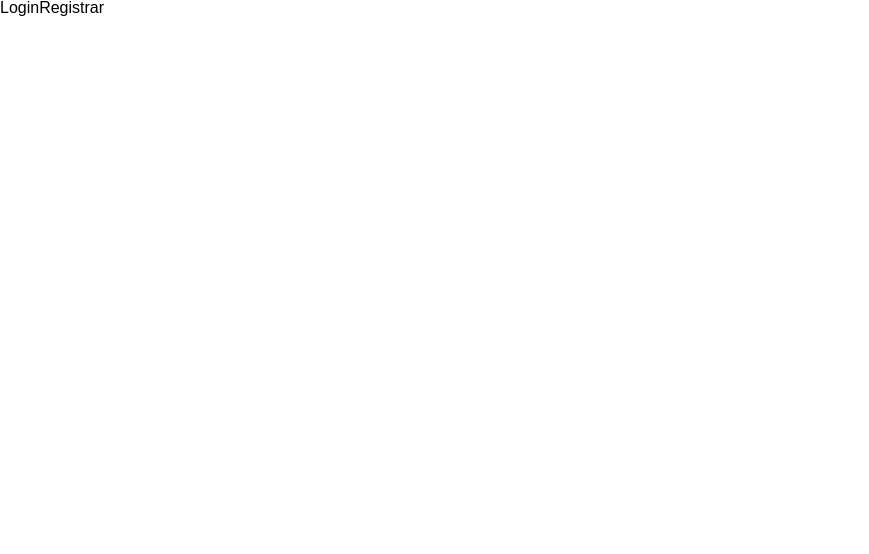
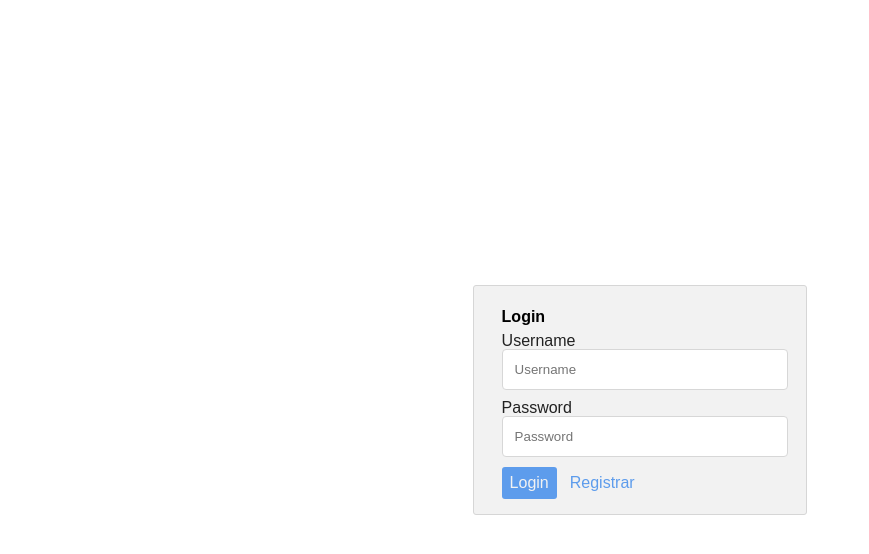
Before and after one commit to zyzmoz/myTasks, a React (Vite) app: page /login in a window 1280 px wide. Shown: the top 554 px of the page, without its empty margins (0-869 px from the left). Built offline with nearby package versions, Linux system fonts and the light colour scheme.

Commit message:
login and register form

```diff
--- a/src/Util/DateInput/DateInput.jsx
+++ b/src/Util/DateInput/DateInput.jsx
@@ -2,10 +2,10 @@ import React from 'react';
 import * as Icon from 'react-feather';
 
 
-const DateInput = ({value, event, change, placeholder = '', field}) => {
+const DateInput = ({value, event, change, placeholder = '', name}) => {
   return (
     <div className="input">
-      <input id="dte" type="date" placeholder={placeholder} onChange={e => change(field, e.target.value)} value={value}  />
+      <input id="dte" type="date" placeholder={placeholder} name={name} onChange={e => change(e)} value={value}  />
     </div>
   );
 };
--- a/src/Util/TextInput/TextInput.jsx
+++ b/src/Util/TextInput/TextInput.jsx
@@ -1,10 +1,11 @@
 import React from 'react';
 import * as Icon from 'react-feather';
 
-const TextInput = ({value, event, change, placeholder = '', field}) => {
+const TextInput = ({value, event, change, placeholder = '', label, type, name}) => {
   return (
     <div className="input">
-      <input value={value} type="text" placeholder={placeholder} onChange={e => change(field,e.target.value)} />
+      {label && <label>{label}</label>}
+      <input value={value} type={type || 'text'} name={name} placeholder={placeholder} onChange={e => change(e)} />
     </div>
   );
 };
--- a/src/assets/css/master.css
+++ b/src/assets/css/master.css
@@ -85,6 +85,11 @@ html, body {
   overflow: hidden;
 }
 
+h3 {
+  font-weight: 600;
+  line-height: 2em;
+}
+
 .master {
   width: 100%;
   height: 100%;
@@ -166,6 +171,15 @@ li {
   background-color: #4a89dc;
 }
 
+.btn.link {
+  color: #5d9cec;
+}
+
+.btn.link:hover {
+  color: #4a89dc;
+  text-decoration: underline;
+}
+
 
 .full {
   display: block;
--- a/src/components/TaskForm/TaskForm.jsx
+++ b/src/components/TaskForm/TaskForm.jsx
@@ -33,23 +33,26 @@ class TaskForm extends Component {
     }
   }
 
-  handleChange = (field, value) => {
-    this.setState({ [field]: value });
+  handleChange = (e) => {
+    console.log(e)
+    const { name, value } = e.target;
+    this.setState({ [name]: value });
   }
 
   componentDidMount(){
-    this.handleChange('id', this.props.tasks['list']?this.props.tasks.list.length:0);
+    const newTask = { target: {value:this.props.tasks['list']?this.props.tasks.list.length:0, name: 'id'}};
+    this.handleChange(newTask);
   }
 
   render() {
     return (
       <div className="form">
         <label>Task Description</label>
-        <TextInput placeholder={'Write here your task'} change={this.handleChange} field={'text'} value={this.state.text} />
+        <TextInput placeholder={'Write here your task'} change={this.handleChange} value={this.state.text} name="text"/>
         <label>Deadline</label>
-        <DateInput change={this.handleChange} field={"deadline"} value={this.state.deadline} />
+        <DateInput change={this.handleChange} name="deadline" value={this.state.deadline} />
         <label>Task Owner</label>
-        <TextInput placeholder={'Who should accomplish this task?'} change={this.handleChange} field={'owner'} value={this.state.owner} />
+        <TextInput placeholder={'Who should accomplish this task?'} change={this.handleChange} name="owner" value={this.state.owner} />
         <button onClick={() => this.props.closeModal()} className="btn medium danger">Cancel</button>
         <button onClick={() => {this.props.saveTask(this.state); this.props.closeModal() }} className="btn medium primary">Save</button>
       </div>
--- a/src/hoc/withAuthentication.jsx
+++ b/src/hoc/withAuthentication.jsx
@@ -13,7 +13,7 @@ export const withAuthentication = (Component) => {
 
     render() {
       const { authenticated } = this.props.auth;
-      return authenticated ? <Component /> : <Redirect to="/login" />
+      return authenticated ? <div><Redirect to="/" /><Component /></div> : <Redirect to="/login" />
     }
   }
   return connect(mapState)(AuthHOC);
--- a/src/pages/Login/Login.jsx
+++ b/src/pages/Login/Login.jsx
@@ -1,21 +1,45 @@
 import React, { Component } from 'react';
 import { connect } from 'react-redux';
 import { Link } from 'react-router-dom';
+import TextInput from '../../util/TextInput/TextInput';
+import './login.css';
+import { login } from '../../actions/auth';
 
 const mapState = (state) => ({
   auth: state.auth
 });
 
+const actions = {
+  login
+}
+
 class Login extends Component {
+  constructor(props){
+    super(props);
+    this.state = {
+      username: '',
+      password: ''
+    }
+  }
+
+  handleChange = (e) => {
+    const { name, value } = e.target;
+    this.setState({[name]: value});
+  }
+
   render() {
     return (
-      <div>
-        Login
-        <Link to="register">Registrar</Link>
-
+      <div className="login">
+        <div className="form">
+          <h3>Login</h3>
+          <TextInput placeholder="Username" label="Username" change={this.handleChange}/>
+          <TextInput placeholder="Password" label="Password" type="password" />
+          <button onClick={() => this.props.login('', '')} className="btn primary">Login</button>
+          <Link className="btn link" to="register">Registrar</Link>
+        </div>
       </div>
     );
   }
 }
 
-export default Login;
+export default connect(mapState, actions)(Login);
--- /dev/null
+++ b/src/pages/Login/login.css
@@ -0,0 +1,27 @@
+.login {
+  position: absolute;
+  display: flex;
+  align-items: center;
+  justify-content: center;
+  vertical-align: middle;
+  width: 100%;
+  height: 100%;
+  z-index: 99;
+}
+
+.login .form {
+  position: relative;
+
+  display: inline-block;
+  margin: 0 auto;
+  padding: 15px 1.7em;
+  border-radius: 3px;
+
+  width: auto ;
+  max-width: 80%;
+  min-width: 250px;
+
+  background-color: #f2f2f2;
+  border: 1px solid #d6d6d6;
+  border-radius: 3px;
+}
--- a/src/pages/Register/Register.jsx
+++ b/src/pages/Register/Register.jsx
@@ -1,10 +1,25 @@
 import React, { Component } from 'react';
+import { Link } from 'react-router-dom';
+import TextInput from '../../util/TextInput/TextInput';
+import './register.css';
+
 
 class Register extends Component {
   render() {
     return (
-      <div>
-        Register
+      <div className="register">
+        <div className="form">
+          <h3>Register new Account</h3>
+          <TextInput placeholder="Name" label="Name" />
+          <TextInput placeholder="Last Name" label="Last Name" />
+          <TextInput placeholder="Email" label="Email" />
+          <TextInput placeholder="Username" label="Username" />
+          <TextInput placeholder="Password" label="Password" type="password"/>
+          <TextInput placeholder="Password Confirmation" label="Password Confirmation" type="password"/>
+          <button className="btn primary">Save</button>
+          <Link className="btn danger" to="login">Cancel</Link>
+
+        </div>
       </div>
     );
   }
--- /dev/null
+++ b/src/pages/Register/register.css
@@ -0,0 +1,27 @@
+.register {
+  position: absolute;
+  display: flex;
+  align-items: center;
+  justify-content: center;
+  vertical-align: middle;
+  width: 100%;
+  height: 100%;
+  z-index: 99;
+}
+
+.register .form {
+  position: relative;
+
+  display: inline-block;
+  margin: 0 auto;
+  padding: 15px 1.7em;
+  border-radius: 3px;
+
+  width: auto ;
+  max-width: 80%;
+  min-width: 250px;
+
+  background-color: #f2f2f2;
+  border: 1px solid #d6d6d6;
+  border-radius: 3px;
+}
```
Also changed, not shown: src/pages/Home/Home.jsx (line endings or trailing spaces).
